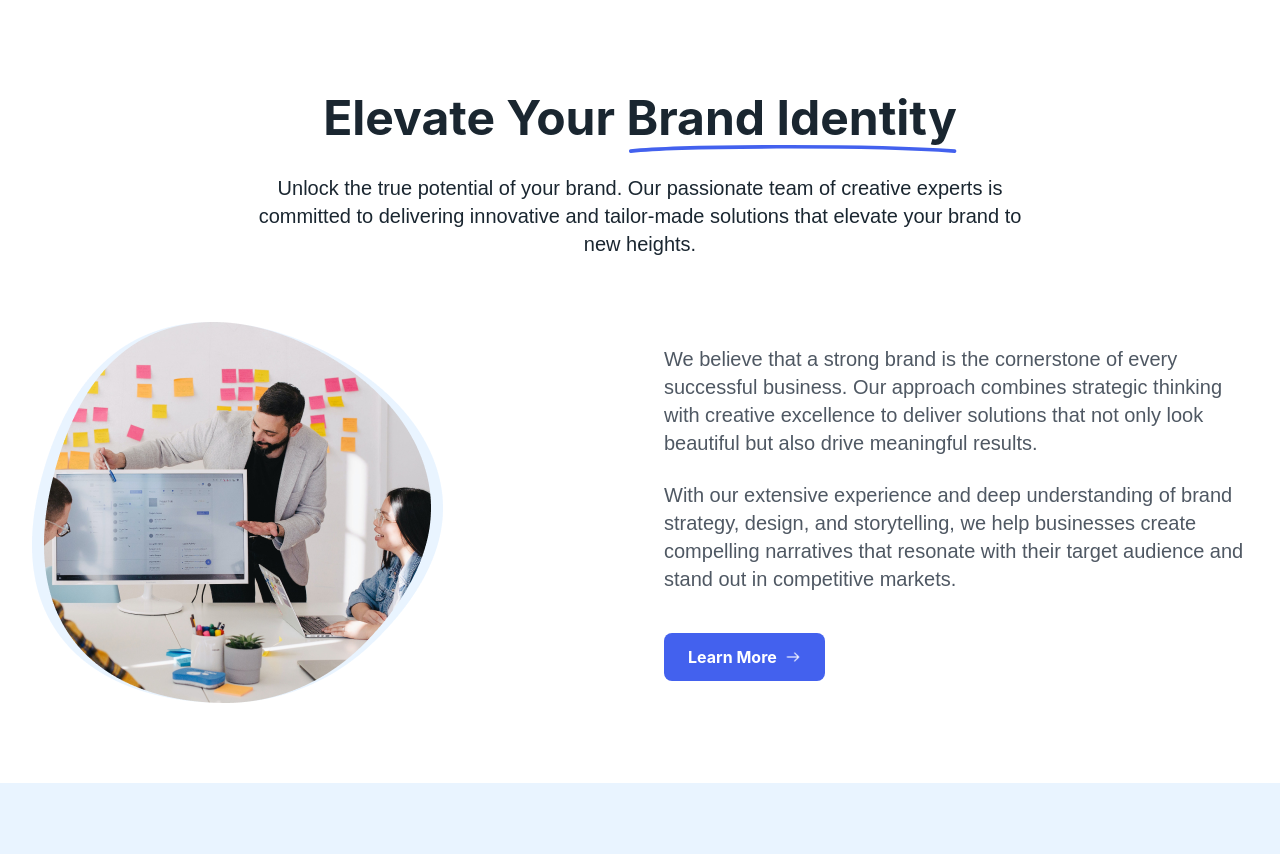
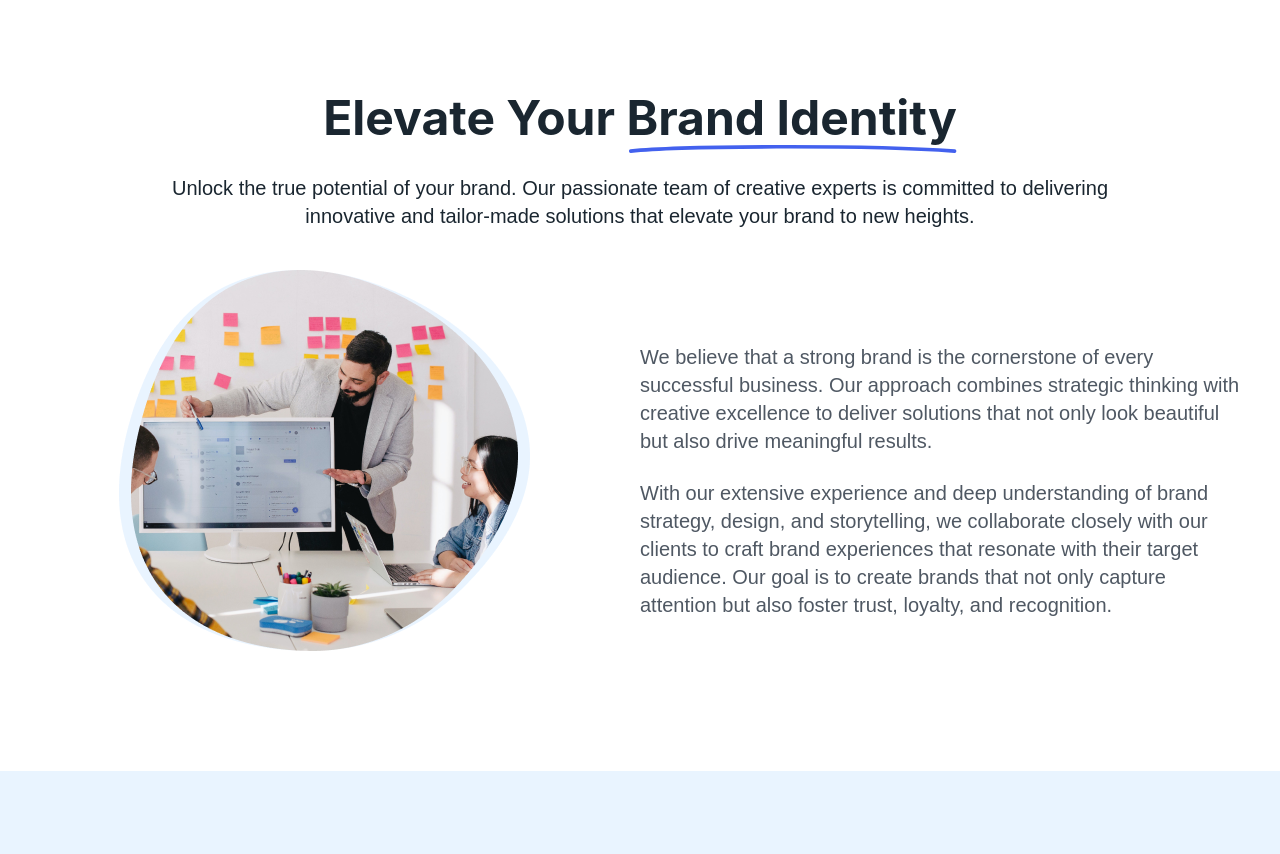
Before and after one commit to serenaveraa/Agency-Landing-Page, a React (Vite) app: page / in a window 1280 px wide. Shown: the part 800-1654 px from the top of the page. Built offline with nearby package versions, Linux system fonts and the light colour scheme; a web font is replaced by a local one.

Commit message:
fix little things

```diff
--- a/src/components/BrandIdentitySection/BrandIdentitySection.tsx
+++ b/src/components/BrandIdentitySection/BrandIdentitySection.tsx
@@ -1,56 +1,52 @@
 import React from 'react';
 import DecorativeUnderline from '../DecorativeUnderline/DecorativeUnderline';
-import CustomButton from '../CustomButton/CustomButton';
 import groupProject from './assets/group_project.png';
 import { CustomSection } from '../CustomSections/CustomSection';
 
 export default function BrandIdentitySection() {
   return (
-    <CustomSection className="bg-white h-270 sm:h-268 sm:px-8 py-12 sm:py-16 lg:h-220 lg:pb-20 lg:pt-40">
+    <CustomSection className="bg-white h-270 sm:h-268 sm:px-8 py-12 sm:py-16 lg:h-220 lg:pb-20 lg:pt-40 pt-24">
       <div className="max-w-7xl mx-auto">
         {/* Top Content */}
-        <div className="text-center mb-12 sm:mb-16">
-          <h2 className="font-bold text-3xl sm:text-4xl lg:text-5xl text-charcoal-gray mb-4 sm:mb-6">
+        <div className="text-center pb-7 sm:pb-10 lg:pb-15">
+          <h2 className="font-bold text-2xl sm:text-4xl lg:text-5xl text-charcoal-gray mb-4 sm:mb-6">
             Elevate Your <span className="relative inline-block pb-2">Brand Identity<DecorativeUnderline thickness="thin" /></span>
           </h2>
-          <p className="font-proxima text-base sm:text-lg lg:text-[20px] leading-[160%] tracking-[0px] text-charcoal-gray font-normal text-center max-w-3xl mx-auto">
+          <p className="font-proxima text-base sm:text-lg lg:text-[20px] leading-[160%] text-charcoal-gray font-normal text-center max-w-5xl mx-auto">
             Unlock the true potential of your brand. Our passionate team of creative experts is committed to
             delivering innovative and tailor-made solutions that elevate your brand to new heights.
           </p>
         </div>
 
         {/* Bottom Content - Two Columns */}
-        <div className="grid grid-cols-1 lg:grid-cols-2 items-center gap-8 lg:gap-12">
+        <div className="grid grid-cols-1 lg:grid-cols-2 items-center">
 
           {/* Left Column - Circular Image */}
-          <div className="flex justify-center lg:justify-start order-first lg:order-first">
+          <div className="flex justify-center order-first lg:order-first lg:pl-8 lg:pr-14 sm:pb-10 pb-7">
             <div className="relative">
               <img
                 src={groupProject}
                 alt="Team collaboration"
-                className="w-full max-w-[300px] sm:max-w-[350px] lg:max-w-[411px] h-auto object-cover"
+                className="w-full max-w-[335px] h-[311px] sm:max-w-[342px] sm:h-[317px] lg:max-w-[411px] lg:h-[381px] h-auto object-cover"
               />
             </div>
           </div>
 
           {/* Right Column - Text Content */}
-          <div className="space-y-4 sm:space-y-6">
-            <p className="font-proxima text-base sm:text-lg lg:text-[20px] leading-[170%] tracking-[0px] text-[#4F5863] font-normal text-pale-gray">
+          <div className="space-y-4 sm:space-y-6 font-proxima text-base text-[#4F5863]
+          sm:text-lg lg:text-[20px] leading-[170%] font-normal leading-[170%] tracking-[0px] lg:text-left sm:text-left text-center">
+            <p>
               We believe that a strong brand is the cornerstone of every successful business. Our approach
               combines strategic thinking with creative excellence to deliver solutions that not only look beautiful
               but also drive meaningful results.
             </p>
-            <p className="font-proxima text-base sm:text-lg lg:text-[20px] leading-[170%] text-[#4F5863] font-normal text-pale-gray">
+            <p>
               With our extensive experience and deep understanding of brand strategy, design, and storytelling,
-              we help businesses create compelling narratives that resonate with their target audience and stand out in
-              competitive markets.
+              we collaborate closely with our clients to craft brand experiences that resonate with their target audience.
+              Our goal is to create brands that not only capture attention but also foster trust, loyalty, and recognition.
             </p>
-            <div className="pt-2 sm:pt-4">
-              <CustomButton className="w-full sm:w-auto">
-                Learn More
-              </CustomButton>
-            </div>
           </div>
+
         </div>
       </div>
     </CustomSection>
```
